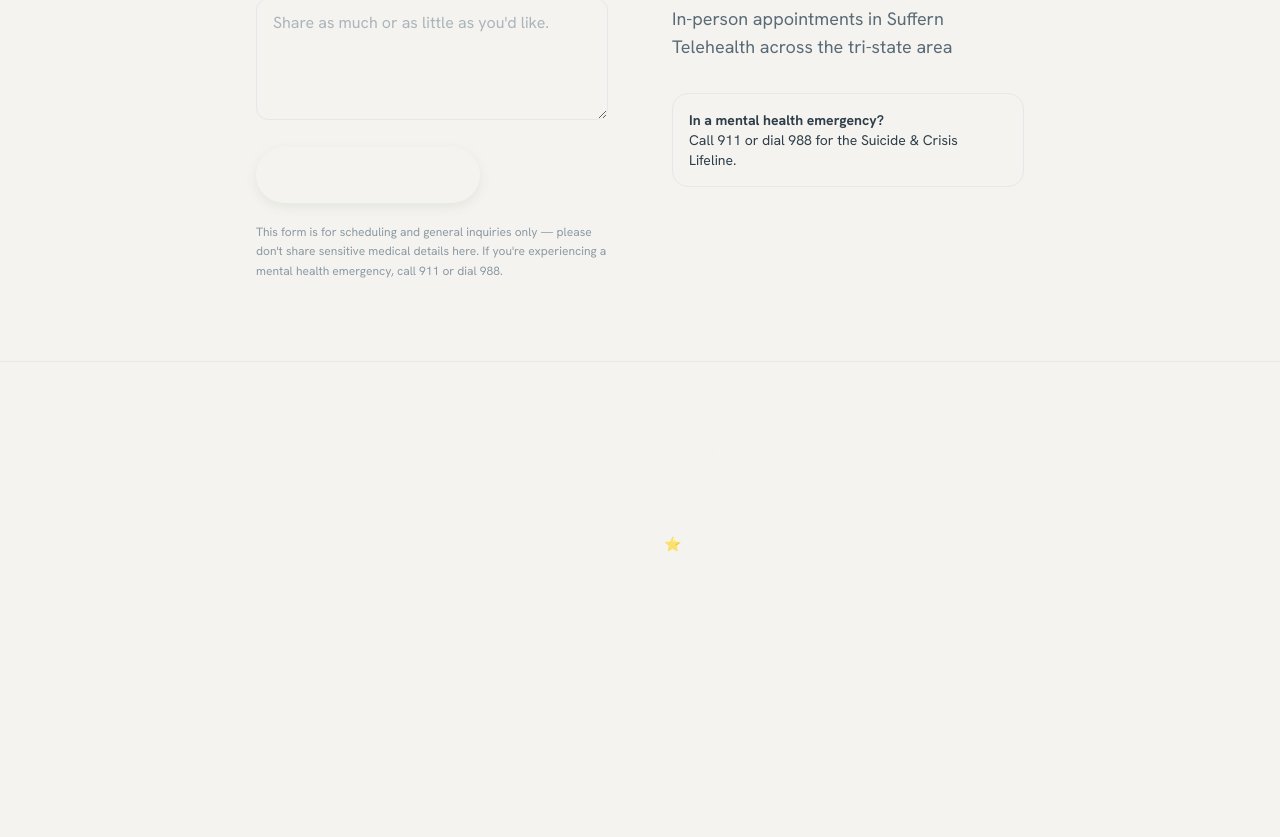
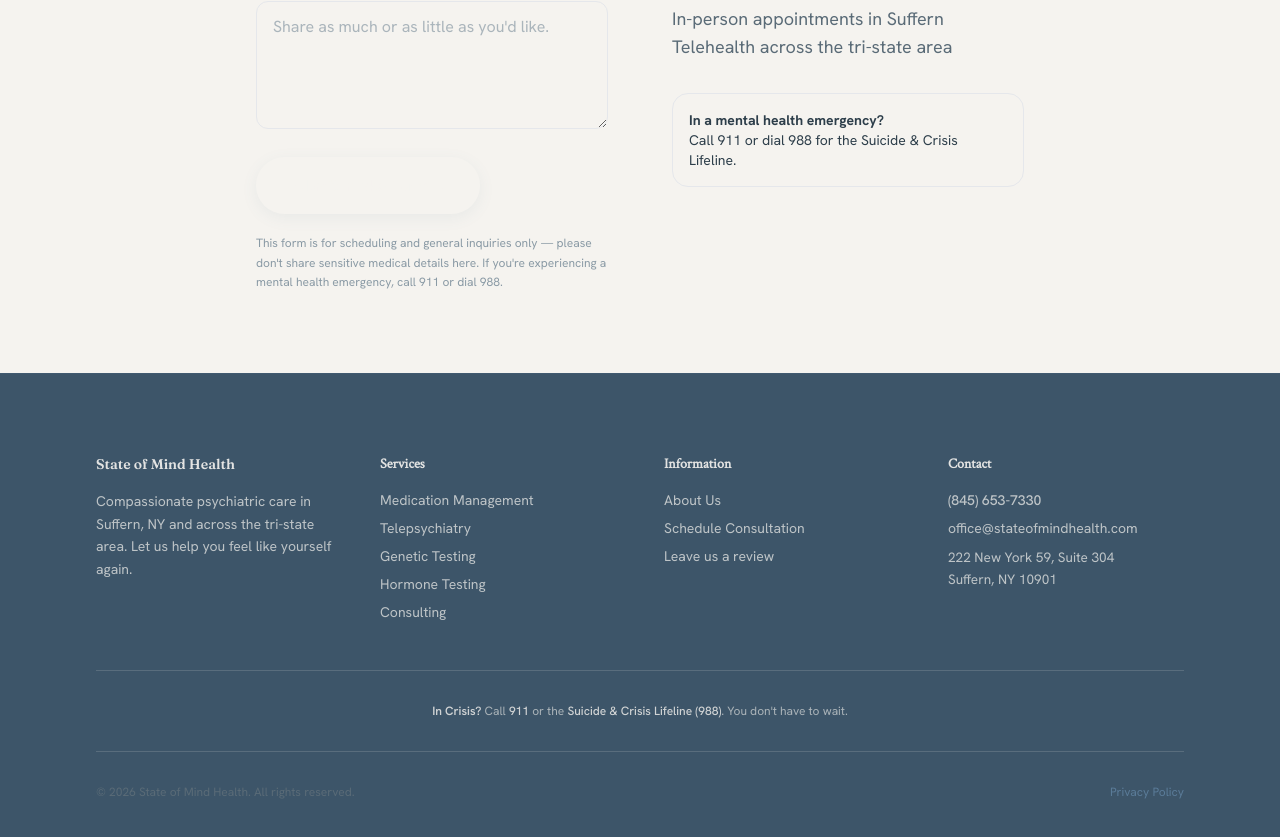
Before and after one commit to arisebbag-dev/State-of-mind-health-2026, a Next.js app: page /contact in a window 1280 px wide. Shown: the part 1087-1924 px from the top of the page. Built offline with nearby package versions, Linux system fonts and the light colour scheme; no server answers.

Commit message:
Apply therapeutic-calm redesign: Tailwind, globals, Hero, Navbar, CTAButton, ProblemSection, SolutionsSection, Footer

```diff
--- a/app/globals.css
+++ b/app/globals.css
@@ -1,33 +1,39 @@
+@import url('https://fonts.googleapis.com/css2?family=Crimson+Text:ital@0;1&family=Inter:wght@300;400;500;600;700&display=swap');
+
 @tailwind base;
 @tailwind components;
 @tailwind utilities;
 
 @layer base {
   :root {
-    --color-canvas: #faf7f1;
-    --color-forest: #2c5545;
-    --color-forest-deep: #1f3d31;
-    --color-forest-soft: #e7efe9;
-    --color-sage-mist: #e7efe9;
-    --color-ink: #1e2a26;
-    --color-ink-soft: #3d4c46;
-    --color-ink-muted: #6b7a72;
-    --color-apricot: #e0915e;
-    --color-apricot-deep: #c57a42;
-    --color-apricot-soft: #f0dcc9;
+    /* Therapeutic Calm Color Palette */
+    --color-canvas: #f5f3ef;
+    --color-slate: #5b7c99;
+    --color-slate-deep: #3d5569;
+    --color-slate-soft: #e3e8f0;
+    --color-sage: #7ba384;
+    --color-sage-deep: #5a7a62;
+    --color-sage-soft: #e8efe7;
+    --color-accent: #f0e6d2;
+    --color-ink: #2d3e4a;
+    --color-ink-soft: #5a6b77;
+    --color-ink-muted: #8a9aa5;
+
+    --font-display: 'Crimson Text', serif;
+    --font-body: 'Inter', sans-serif;
 
     @media (prefers-color-scheme: dark) {
-      --color-canvas: #0f1513;
-      --color-forest: #5a9e84;
-      --color-forest-deep: #7fb8a0;
-      --color-forest-soft: #1a2d26;
-      --color-sage-mist: #1a2d26;
-      --color-ink: #e8ede9;
-      --color-ink-soft: #b8c5ba;
-      --color-ink-muted: #7a8d81;
-      --color-apricot: #e8a96b;
-      --color-apricot-deep: #f5b884;
-      --color-apricot-soft: #3d2811;
+      --color-canvas: #0f1416;
+      --color-slate: #7a9ab3;
+      --color-slate-deep: #a8bfd4;
+      --color-slate-soft: #1a2936;
+      --color-sage: #9db8a0;
+      --color-sage-deep: #c5dcc9;
+      --color-sage-soft: #1a2d26;
+      --color-accent: #cdb394;
+      --color-ink: #e8eef4;
+      --color-ink-soft: #b0c0d0;
+      --color-ink-muted: #7a8a9a;
     }
   }
 
@@ -38,6 +44,42 @@
   body {
     background-color: var(--color-canvas);
     color: var(--color-ink);
+    font-family: var(--font-body);
+    line-height: 1.6;
+  }
+
+  h1, h2, h3, h4, h5, h6 {
+    font-family: var(--font-display);
+    color: var(--color-slate-deep);
+    font-weight: 700;
+  }
+
+  h1 {
+    font-size: clamp(2rem, 5vw, 3.5rem);
+    line-height: 1.1;
+  }
+
+  h2 {
+    font-size: clamp(1.75rem, 4vw, 2.5rem);
+    line-height: 1.2;
+  }
+
+  h3 {
+    font-size: clamp(1.25rem, 3vw, 1.5rem);
+  }
+
+  p {
+    color: var(--color-ink-soft);
+  }
+
+  a {
+    color: var(--color-slate);
+    text-decoration: none;
+    transition: color 0.3s ease;
+  }
+
+  a:hover {
+    color: var(--color-sage-deep);
   }
 }
 
@@ -50,25 +92,22 @@
     background: linear-gradient(
       120deg,
       transparent 0%,
-      rgba(224, 145, 94, 0.3) 40%,
-      rgba(224, 145, 94, 0.15) 60%,
+      rgba(123, 163, 132, 0.2) 40%,
+      rgba(123, 163, 132, 0.1) 60%,
       transparent 100%
     );
     position: relative;
     padding: 0 0.25em;
   }
 
-  /* Focus ring for accessibility */
   .focus-ring {
-    @apply focus:outline-none focus:ring-2 focus:ring-apricot focus:ring-offset-2;
+    @apply focus:outline-none focus:ring-2 focus:ring-offset-2;
   }
 
-  /* Smooth section spacing */
   section {
     @apply py-16 sm:py-20 md:py-24;
   }
 
-  /* Tighter spacing for specific sections */
   section.hero {
     @apply py-20 sm:py-28;
   }
@@ -80,17 +119,95 @@
   section.solutions {
     @apply py-16 sm:py-20 md:py-24;
   }
+
+  /* Card component */
+  .card {
+    @apply rounded-xl2 border border-slate/15 bg-canvas p-6 sm:p-8 transition-all duration-300 hover:shadow-card;
+  }
+
+  .card-featured {
+    @apply border-sage/30 bg-gradient-to-br from-sage-soft/50 to-sage-soft/20 shadow-sm hover:shadow-card-hover hover:border-sage/50;
+  }
 }
 
 @layer utilities {
+  /* Smooth fade-in animation */
+  .animate-in {
+    animation: fadeInUp 0.5s ease-out;
+  }
+
+  @keyframes fadeInUp {
+    from {
+      opacity: 0;
+      transform: translateY(12px);
+    }
+    to {
+      opacity: 1;
+      transform: translateY(0);
+    }
+  }
+
+  /* Breathing animation */
+  @keyframes breathe {
+    0%, 100% {
+      opacity: 0.6;
+      transform: scale(1) translateY(0);
+    }
+    50% {
+      opacity: 0.4;
+      transform: scale(1.05) translateY(-8px);
+    }
+  }
+
+  @media (prefers-reduced-motion: no-preference) {
+    .animate-breathe {
+      animation: breathe 8s ease-in-out infinite;
+    }
+  }
+
+  /* Glow effects */
+  .glow-slate {
+    box-shadow: 0 0 30px rgba(91, 124, 153, 0.15);
+  }
+
+  .glow-sage {
+    box-shadow: 0 0 30px rgba(123, 163, 132, 0.15);
+  }
+
+  /* Text utilities */
+  .text-slate {
+    @apply text-slate;
+  }
+
+  .text-sage {
+    @apply text-sage;
+  }
+
+  .text-ink-light {
+    @apply text-ink-soft;
+  }
+
+  /* Button base */
+  .btn {
+    @apply inline-flex items-center justify-center rounded-full font-medium transition-all duration-300 focus:outline-none focus:ring-2 focus:ring-offset-2 focus:ring-slate;
+  }
+
+  /* Link utilities */
+  .link-hover {
+    @apply transition-colors duration-200 hover:text-sage-deep;
+  }
+
+  /* Spacing utilities */
+  .section-gap {
+    @apply py-16 sm:py-20 md:py-24;
+  }
+
+  /* Responsive utilities */
   @media (prefers-reduced-motion: reduce) {
-    *,
-    *::before,
-    *::after {
+    * {
       animation-duration: 0.01ms !important;
       animation-iteration-count: 1 !important;
       transition-duration: 0.01ms !important;
-      scroll-behavior: auto !important;
     }
   }
 
@@ -106,92 +223,14 @@
     border-width: 0;
   }
 
-  /* Smooth scroll fade in */
-  .animate-in {
-    animation: fadeInUp 0.5s ease-out;
-  }
-
-  @keyframes fadeInUp {
-    from {
-      opacity: 0;
-      transform: translateY(10px);
-    }
-    to {
-      opacity: 1;
-      transform: translateY(0);
-    }
-  }
-
-  /* Breathing animation for hero glow */
-  @keyframes breathe {
-    0%,
-    100% {
-      opacity: 0.7;
-      transform: scale(1) translateY(0);
-    }
-    50% {
-      opacity: 0.5;
-      transform: scale(1.05) translateY(-10px);
-    }
-  }
-
-  @media (prefers-reduced-motion: no-preference) {
-    .animate-breathe {
-      animation: breathe 8s ease-in-out infinite;
-    }
-  }
-
-  /* Subtle shadow for cards */
-  .shadow-card {
-    box-shadow: 0 4px 12px rgba(44, 85, 69, 0.08);
-  }
-
-  @media (prefers-color-scheme: dark) {
-    .shadow-card {
-      box-shadow: 0 4px 12px rgba(0, 0, 0, 0.3);
-    }
-  }
-
-  /* Rounded xl2 variant */
-  .rounded-xl2 {
-    border-radius: 16px;
-  }
-
-  /* Enhanced link hover states */
-  .link-hover {
-    @apply transition-colors duration-200 hover:text-apricot;
-  }
-
-  /* Gradient text utility */
-  .gradient-text {
-    @apply bg-gradient-to-r from-apricot to-apricot-deep bg-clip-text text-transparent;
-  }
-
-  /* Smooth section transitions */
-  .section-transition {
-    @apply transition-all duration-300 ease-out;
-  }
-}
-
-/* Accessibility: reduce motion respects prefers-reduced-motion */
-@media (prefers-reduced-motion: reduce) {
-  *,
-  *::before,
-  *::after {
-    animation-duration: 0.01ms !important;
-    animation-iteration-count: 1 !important;
-    transition-duration: 0.01ms !important;
-  }
-}
-
   /* Print styles */
   @media print {
     body {
       background-color: white;
       color: black;
     }
-
     a {
       text-decoration: underline;
     }
   }
+}
--- a/components/Footer.jsx
+++ b/components/Footer.jsx
@@ -6,7 +6,7 @@
   const currentYear = new Date().getFullYear();
 
   return (
-    <footer className="border-t border-forest/10 bg-forest-deep text-canvas">
+    <footer className="border-t border-slate/15 bg-slate-deep text-canvas">
       <div className="container-x py-16 sm:py-20">
         <div className="grid gap-12 md:grid-cols-4 mb-12">
           {/* About */}
@@ -14,60 +14,60 @@
             <h3 className="font-display text-sm font-semibold mb-4 text-canvas/90">
               State of Mind Health
             </h3>
-            <p className="text-sm text-canvas/70 leading-relaxed">
-              Compassionate psychiatric care in Suffern, NY and across the tri-state area. Let us bring out the real you.
+            <p className="text-sm text-canvas/70 leading-relaxed font-light">
+              Compassionate psychiatric care in Suffern, NY and across the tri-state area. Let us help you feel like yourself again.
             </p>
           </div>
 
           {/* Services */}
           <div>
-            <h4 className="text-sm font-semibold mb-4 text-canvas/90">Services</h4>
-            <ul className="space-y-2 text-sm">
+            <h4 className="text-sm font-semibold mb-4 text-canvas/90 font-serif">Services</h4>
+            <ul className="space-y-2 text-sm font-light">
               <li>
-                <Link href="/services" className="text-canvas/70 hover:text-canvas transition-colors">
+                <Link href="/services" className="text-canvas/70 hover:text-canvas transition-colors duration-300">
                   Medication Management
                 </Link>
               </li>
               <li>
-                <Link href="/services" className="text-canvas/70 hover:text-canvas transition-colors">
+                <Link href="/services" className="text-canvas/70 hover:text-canvas transition-colors duration-300">
                   Telepsychiatry
                 </Link>
               </li>
               <li>
-                <Link href="/services" className="text-canvas/70 hover:text-canvas transition-colors">
+                <Link href="/services" className="text-canvas/70 hover:text-canvas transition-colors duration-300">
                   Genetic Testing
                 </Link>
               </li>
               <li>
-                <Link href="/services" className="text-canvas/70 hover:text-canvas transition-colors">
+                <Link href="/services" className="text-canvas/70 hover:text-canvas transition-colors duration-300">
                   Hormone Testing
                 </Link>
               </li>
               <li>
-                <Link href="/services" className="text-canvas/70 hover:text-canvas transition-colors">
+                <Link href="/services" className="text-canvas/70 hover:text-canvas transition-colors duration-300">
                   Consulting
                 </Link>
               </li>
             </ul>
           </div>
 
-          {/* About */}
+          {/* Information */}
           <div>
-            <h4 className="text-sm font-semibold mb-4 text-canvas/90">Information</h4>
-            <ul className="space-y-2 text-sm">
+            <h4 className="text-sm font-semibold mb-4 text-canvas/90 font-serif">Information</h4>
+            <ul className="space-y-2 text-sm font-light">
               <li>
-                <Link href="/about" className="text-canvas/70 hover:text-canvas transition-colors">
+                <Link href="/about" className="text-canvas/70 hover:text-canvas transition-colors duration-300">
                   About Us
                 </Link>
               </li>
               <li>
-                <Link href="/contact" className="text-canvas/70 hover:text-canvas transition-colors">
-                  Contact
+                <Link href="/contact" className="text-canvas/70 hover:text-canvas transition-colors duration-300">
+                  Schedule Consultation
                 </Link>
               </li>
               <li>
-                <a href="https://www.google.com/maps/search/State+of+Mind+Health+Suffern+NY" target="_blank" rel="noopener noreferrer" className="text-canvas/70 hover:text-canvas transition-colors">
-                  ⭐ Leave us a review
+                <a href="https://www.google.com/maps/search/State+of+Mind+Health+Suffern+NY" target="_blank" rel="noopener noreferrer" className="text-canvas/70 hover:text-canvas transition-colors duration-300">
+                  Leave us a review
                 </a>
               </li>
             </ul>
@@ -75,15 +75,15 @@
 
           {/* Contact */}
           <div>
-            <h4 className="text-sm font-semibold mb-4 text-canvas/90">Contact</h4>
-            <ul className="space-y-2 text-sm">
+            <h4 className="text-sm font-semibold mb-4 text-canvas/90 font-serif">Contact</h4>
+            <ul className="space-y-2 text-sm font-light">
               <li>
-                <a href="tel:+18456537330" className="text-canvas/70 hover:text-canvas transition-colors font-medium">
+                <a href="tel:+18456537330" className="text-canvas/70 hover:text-canvas transition-colors duration-300 font-medium">
                   (845) 653-7330
                 </a>
               </li>
               <li>
-                <a href="mailto:office@stateofmindhealth.com" className="text-canvas/70 hover:text-canvas transition-colors">
+                <a href="mailto:office@stateofmindhealth.com" className="text-canvas/70 hover:text-canvas transition-colors duration-300">
                   office@stateofmindhealth.com
                 </a>
               </li>
@@ -97,13 +97,13 @@
 
         {/* Crisis Support */}
         <div className="border-t border-canvas/15 pt-8 mb-8">
-          <p className="text-xs text-canvas/60 text-center">
+          <p className="text-xs text-canvas/60 text-center font-light">
             <span className="font-semibold text-canvas/80">In Crisis?</span> Call{" "}
-            <a href="tel:911" className="text-canvas/80 hover:text-canvas transition-colors font-medium">
+            <a href="tel:911" className="text-canvas/80 hover:text-canvas transition-colors duration-300 font-medium">
               911
             </a>{" "}
             or the{" "}
-            <a href="tel:988" className="text-canvas/80 hover:text-canvas transition-colors font-medium">
+            <a href="tel:988" className="text-canvas/80 hover:text-canvas transition-colors duration-300 font-medium">
               Suicide &amp; Crisis Lifeline (988)
             </a>
             . You don't have to wait.
@@ -111,10 +111,10 @@
         </div>
 
         {/* Bottom */}
-        <div className="border-t border-canvas/15 pt-8 flex flex-col sm:flex-row items-center justify-between gap-4 text-xs text-canvas/60">
+        <div className="border-t border-canvas/15 pt-8 flex flex-col sm:flex-row items-center justify-between gap-4 text-xs text-canvas/60 font-light">
           <p>&copy; {currentYear} State of Mind Health. All rights reserved.</p>
           <div className="flex gap-6">
-            <Link href="/privacy" className="hover:text-canvas transition-colors">
+            <Link href="/privacy" className="hover:text-canvas transition-colors duration-300">
               Privacy Policy
             </Link>
           </div>
```
Also changed, not shown: components/CTAButton.jsx (+5 -5 lines), components/Hero.jsx (+44 -28 lines), components/Navbar.jsx (+8 -8 lines), components/ProblemSection.jsx (+7 -7 lines), components/SolutionsSection.jsx (+10 -10 lines). Lines whose indentation alone changed are shown as unchanged.
